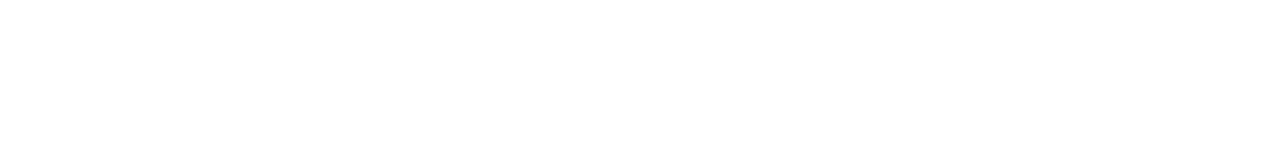
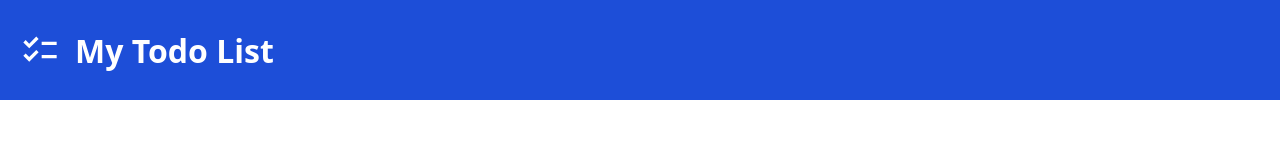
Before and after one commit to louis-esco/top-todo-list, a website built with webpack: page src/index.html in a window 1280 px wide. Built offline with nearby package versions, Linux system fonts and the light colour scheme.

Commit message:
Sets basic header layout

```diff
--- a/src/index.html
+++ b/src/index.html
@@ -8,7 +8,25 @@
 </head>
 
 <body>
+    <div class="container">
+        <header>
+            <svg xmlns="http://www.w3.org/2000/svg" height="40" viewBox="0 -960 960 960" width="40">
+                <path fill="#ffffff"
+                    d="M222-200 80-342l56-56 85 85 170-170 56 57-225 226Zm0-320L80-662l56-56 85 85 170-170 56 57-225 226Zm298 240v-80h360v80H520Zm0-320v-80h360v80H520Z" />
+            </svg>
+            <div class="header-title">My Todo List</div>
+        </header>
 
+        <nav>
+
+        </nav>
+
+        <main>
+
+        </main>
+
+
+    </div>
 </body>
 
 </html>
--- a/src/index.js
+++ b/src/index.js
@@ -1,4 +1,5 @@
 import todoController from "./functions/todo-controller";
+import "./styles.css";
 
 const myItem = {
     title: 'Faire les courses',
--- /dev/null
+++ b/src/styles.css
@@ -0,0 +1,23 @@
+body {
+    margin: 0;
+    font-family: system-ui, -apple-system, BlinkMacSystemFont, 'Segoe UI', Roboto, Oxygen, Ubuntu, Cantarell, 'Open Sans', 'Helvetica Neue', sans-serif;
+}
+
+.container {
+    display: grid;
+    grid-template-rows: 100px 1fr;
+    grid-template-columns: 300px 1fr;
+    min-height: 100vh;
+}
+
+header {
+    padding: 20px;
+    background-color: #1d4ed8;
+    color: white;
+    font-weight: bold;
+    font-size: 2rem;
+    grid-column: 1/3;
+    display: flex;
+    align-items: center;
+    gap: 15px;
+}
```
